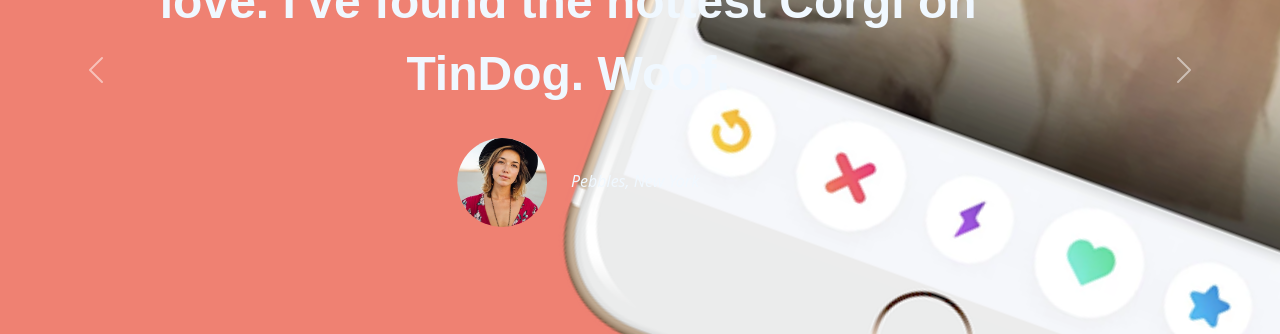
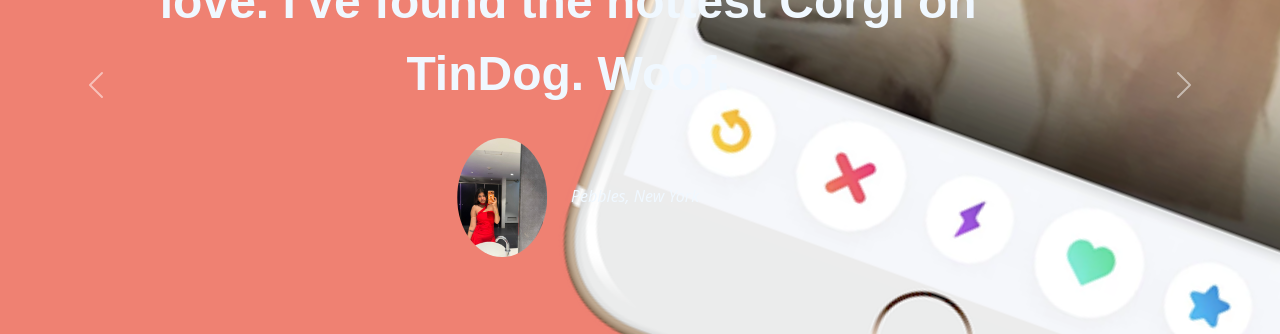
Before and after one commit to Manish4403/Tindog-website, a plain HTML site: page index.html in a window 1280 px wide. Shown: the part 1240-1574 px from the top of the page. Drawn offline with nearby package versions, Linux system fonts and the light colour scheme.

Commit message:
Update index.html

```diff
--- a/index.html
+++ b/index.html
@@ -90,7 +90,7 @@
                 <div class="carousel-inner">
                   <div class="carousel-item active">
                     <h2>I no longer have to sniff other dogs for love. I've found the hottest Corgi on TinDog. Woof.</h2>
-                    <img class="customer" src="images/lady-img.jpg" alt="dog-profile">
+                    <img class="customer" src="images/kucupawa.JPG" alt="dog-profile">
                     <em>Pebbles, New York</em>
                   </div>
                   <div class="carousel-item">
```
